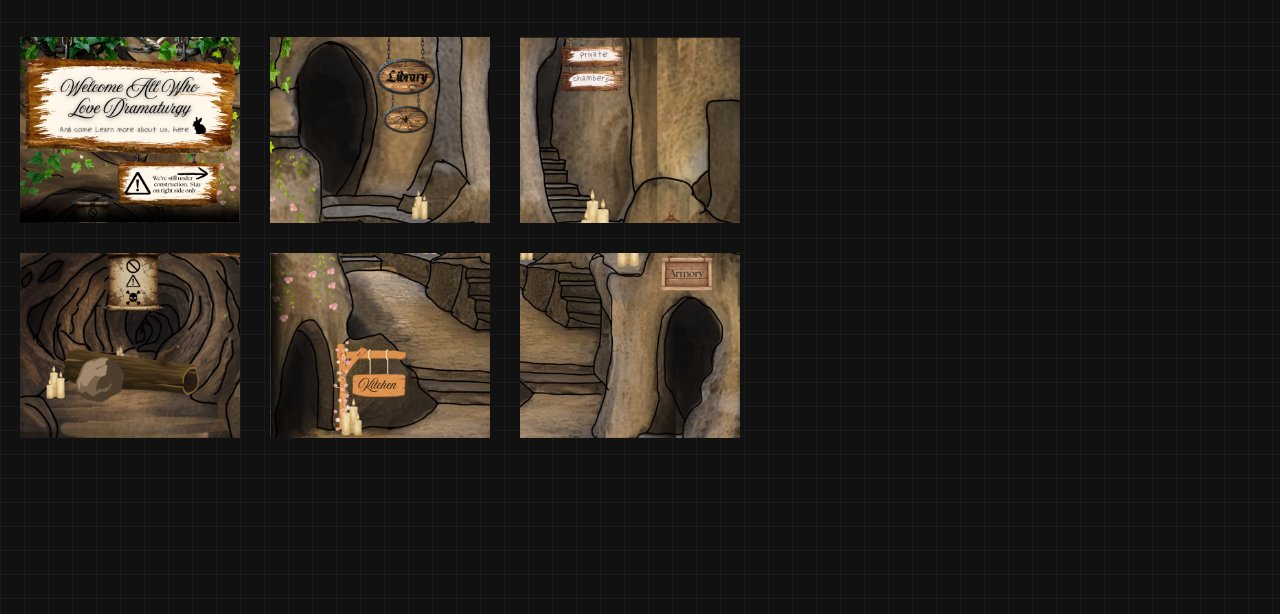
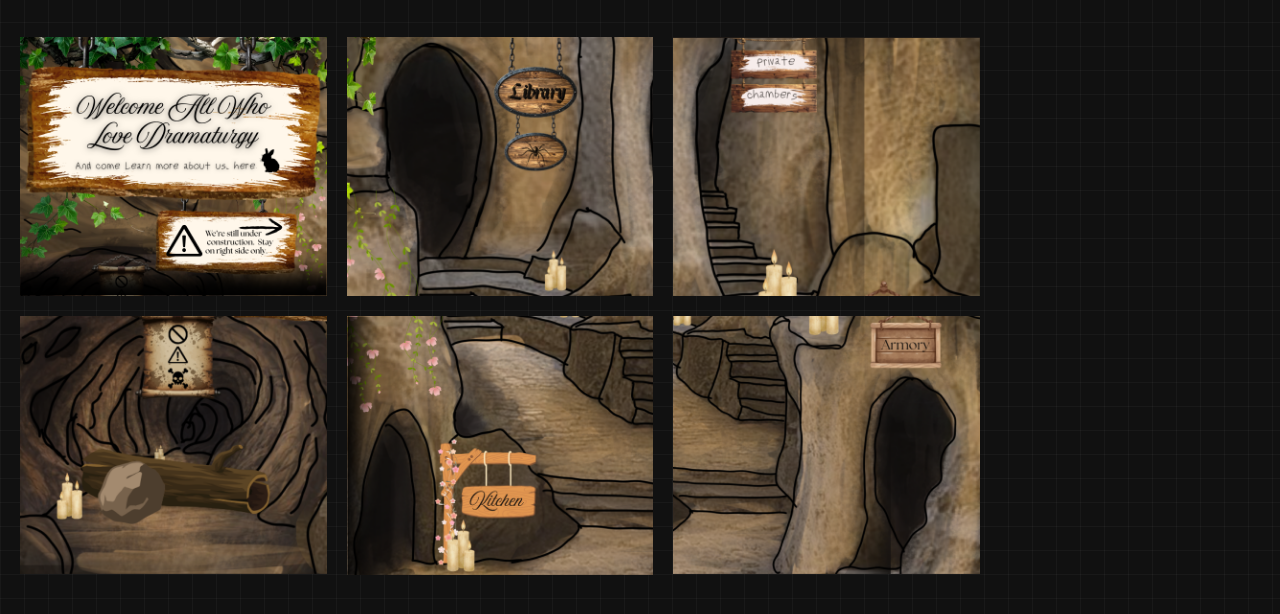
Before and after one commit to DramaticScholars/DramaticScholars, a plain HTML site: page bulletin.html in a window 1280 px wide. Shown: the part 98-712 px from the top of the page. Drawn offline with Linux system fonts and the light colour scheme.

Commit message:
Update style.css

```diff
--- a/style.css
+++ b/style.css
@@ -81,21 +81,6 @@ body {
         transform: translateY(-2px);
     }
 
-.image-button {
-    display: inline-block;
-}
-
-.image-button img {
-    display: block;
-    width: 200px;
-    height: auto;
-    transition: transform 0.2s ease, filter 0.2s ease;
-}
-
-.image-button:hover img {
-    transform: scale(1.05);
-    filter: brightness(1.2);
-}
 
 header {
     border-bottom: 1px solid #777;
@@ -121,14 +106,15 @@ h1 {
 .button-grid {
     display: grid;
     grid-template-columns: repeat(3, 1fr);
-    gap: 30px;
-    max-width: 720px;
+    gap: 20px;
+    width: 100%;
+    max-width: none;
     margin: 0;
 }
 
 .image-button {
     display: block;
-    text-decoration: none;
+    width: 100%;
 }
 .image-button img {
     display: block;
```
